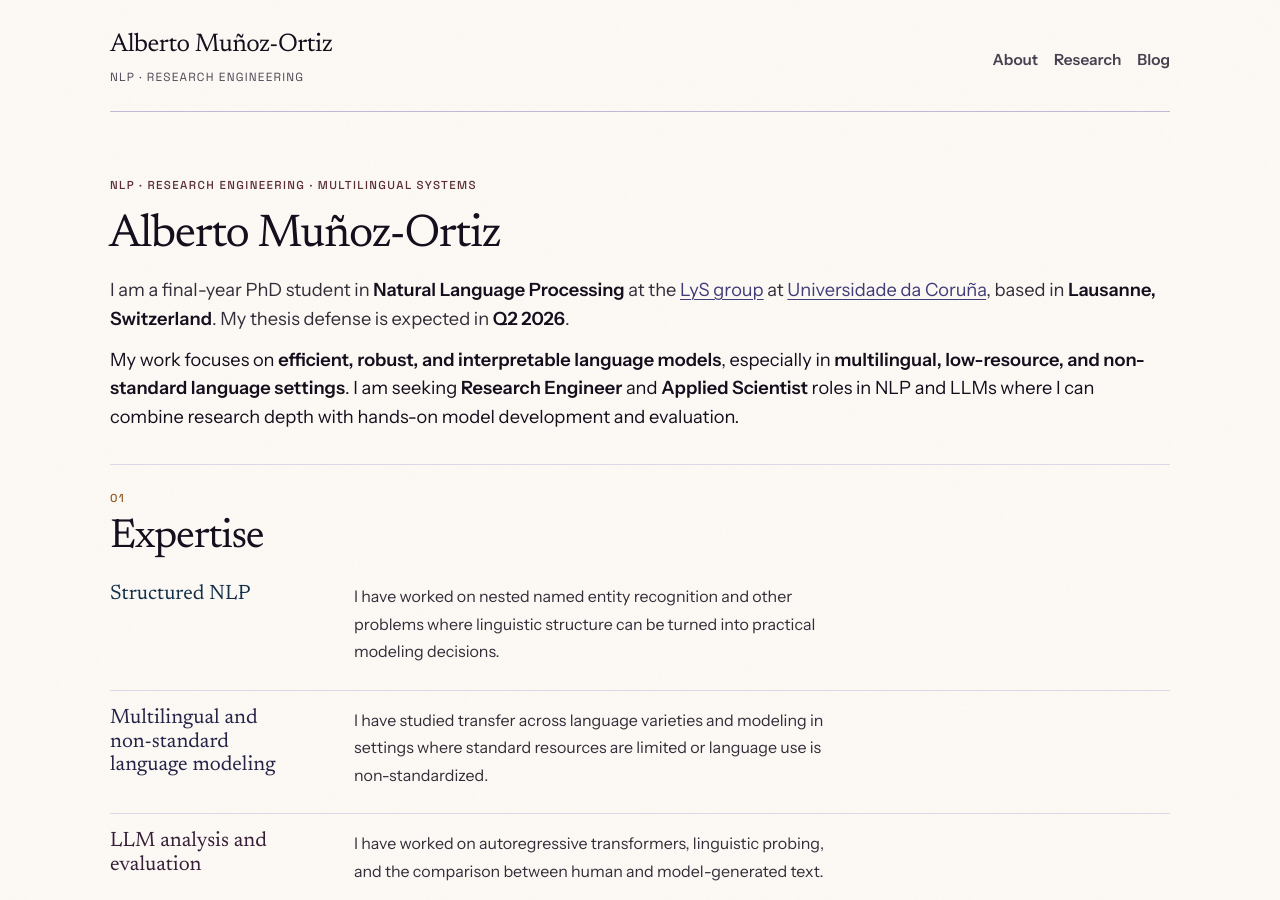
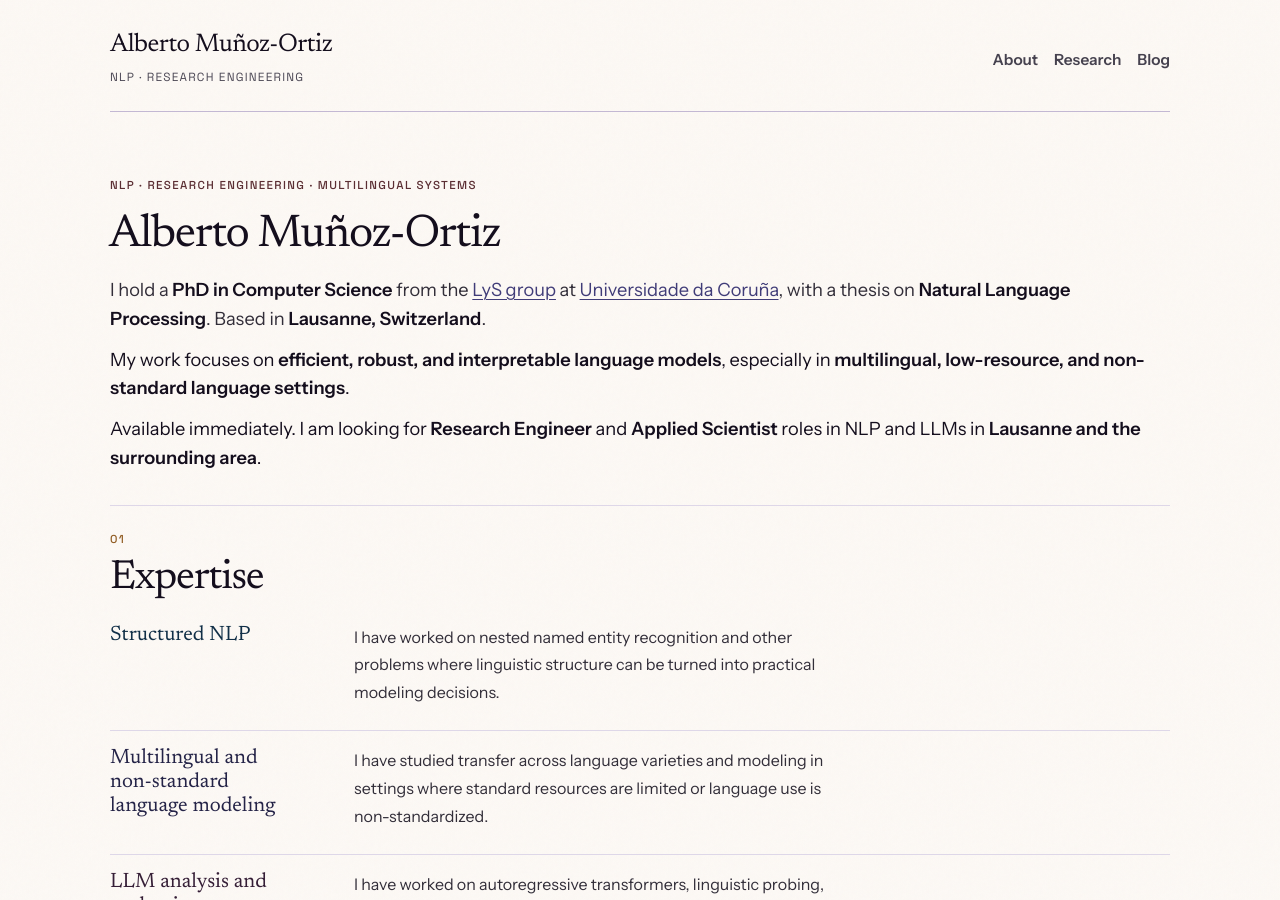
Before and after one commit to amunozo/amunozo.github.io, a Jekyll site: the page built from index.md, in a window 1280 px wide and 900 px high. Built offline with Jekyll 4.4.1, drawn with Linux system fonts in a browser that asks for light colours.

Commit message:
Update homepage and description for completed PhD and job search

```diff
--- a/_config.yml
+++ b/_config.yml
@@ -1,10 +1,18 @@
 title: "Alberto Muñoz-Ortiz"
-description: "NLP researcher and engineer. Final-year PhD at Universidade da Coruña. Visiting researcher at LMU Munich and EPFL Lausanne."
+description: "NLP researcher and engineer. PhD in Computer Science from Universidade da Coruña. Visiting researcher at LMU Munich and EPFL Lausanne."
 baseurl: ""
 url: "https://amunozo.github.io"
 theme: minima
 markdown: kramdown
 goatcounter_site: "amunozo"
+
+defaults:
+  - scope:
+      path: ""
+      type: posts
+    values:
+      layout: post
+      permalink: /blog/:year/:month/:day/:title/
 
 # Navigation links
 header_pages:
--- a/index.md
+++ b/index.md
@@ -10,8 +10,9 @@ permalink: /
   <div class="hero-layout">
     <div class="hero-copy">
       <h1>Alberto Muñoz-Ortiz</h1>
-      <p class="hero-deck">I am a final-year PhD student in <strong>Natural Language Processing</strong> at the <a href="https://www.grupolys.org/">LyS group</a> at <a href="https://www.udc.es/">Universidade da Coruña</a>, based in <strong>Lausanne, Switzerland</strong>. My thesis defense is expected in <strong>Q2 2026</strong>.</p>
-      <p class="hero-seeking">My work focuses on <strong>efficient, robust, and interpretable language models</strong>, especially in <strong>multilingual, low-resource, and non-standard language settings</strong>. I am seeking <strong>Research Engineer</strong> and <strong>Applied Scientist</strong> roles in NLP and LLMs where I can combine research depth with hands-on model development and evaluation.</p>
+      <p class="hero-deck">I hold a <strong>PhD in Computer Science</strong> from the <a href="https://www.grupolys.org/">LyS group</a> at <a href="https://www.udc.es/">Universidade da Coruña</a>, with a thesis on <strong>Natural Language Processing</strong>. Based in <strong>Lausanne, Switzerland</strong>.</p>
+      <p class="hero-seeking">My work focuses on <strong>efficient, robust, and interpretable language models</strong>, especially in <strong>multilingual, low-resource, and non-standard language settings</strong>.</p>
+      <p class="hero-seeking">Available immediately. I am looking for <strong>Research Engineer</strong> and <strong>Applied Scientist</strong> roles in NLP and LLMs in <strong>Lausanne and the surrounding area</strong>.</p>
     </div>
   </div>
 </section>
```
